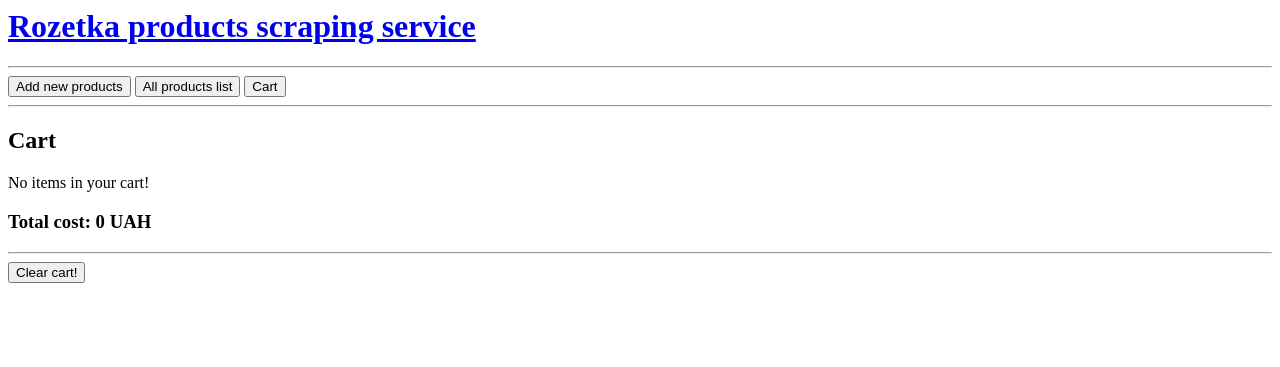
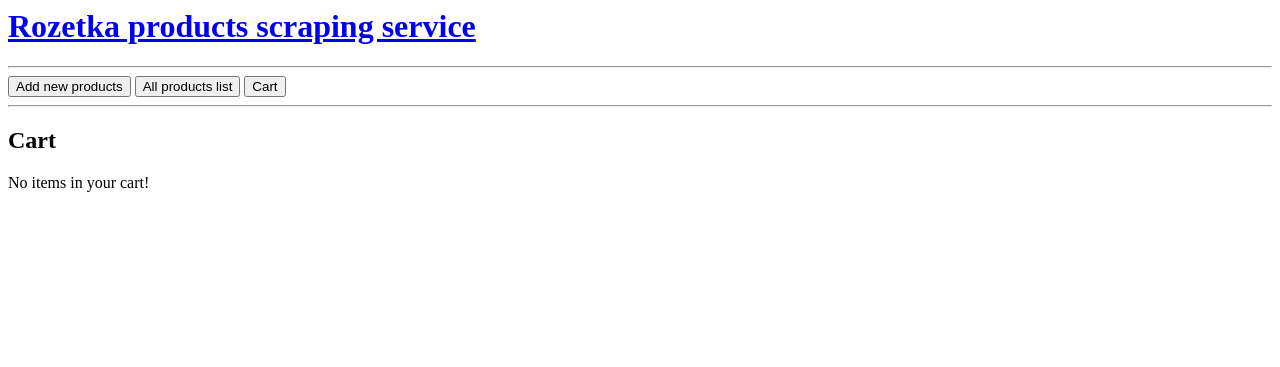
Before and after one commit to Em1X-UA/GeekHub-homework, a Django app: page /cart/ in a window 1280 px wide. Shown: the top 367 px of the page. Run offline with Django 4.2, Linux system fonts and the light colour scheme.

Commit message:
HT_20 (fixed 2)

```diff
--- a/HT_20/cart/views.py
+++ b/HT_20/cart/views.py
@@ -12,7 +12,7 @@
     except Exception:
         return render(request=request,
                       template_name='cart.html',
-                      context={'items': [], 'sum_cost': 0,})
+                      context={'items': [], 'sum_cost': 0})
     sum_cost = 0
 
     available_items = []
--- a/HT_20/templates/cart.html
+++ b/HT_20/templates/cart.html
@@ -24,15 +24,17 @@
         </form>
 
         <hr>
+        <h3>Total cost: {{ sum_cost }} UAH</h3>
+        <hr>
+        <form action="{% url 'clear_cart' %}" method="POST">
+            {% csrf_token %}
+            <button type="submit">Clear cart!</button>
+            <br/>
+        </form>
     {% empty %}
         No items in your cart!
     {% endfor %}
-    <h3>Total cost: {{ sum_cost }} UAH</h3>
-    <hr>
-    <form action="{% url 'clear_cart' %}" method="POST">
-        {% csrf_token %}
-        <button type="submit">Clear cart!</button>
-        <br/>
-    </form>
+
+
 </body>
 {% endblock %}
```
Also changed, not shown: HT_20/db.sqlite3.
